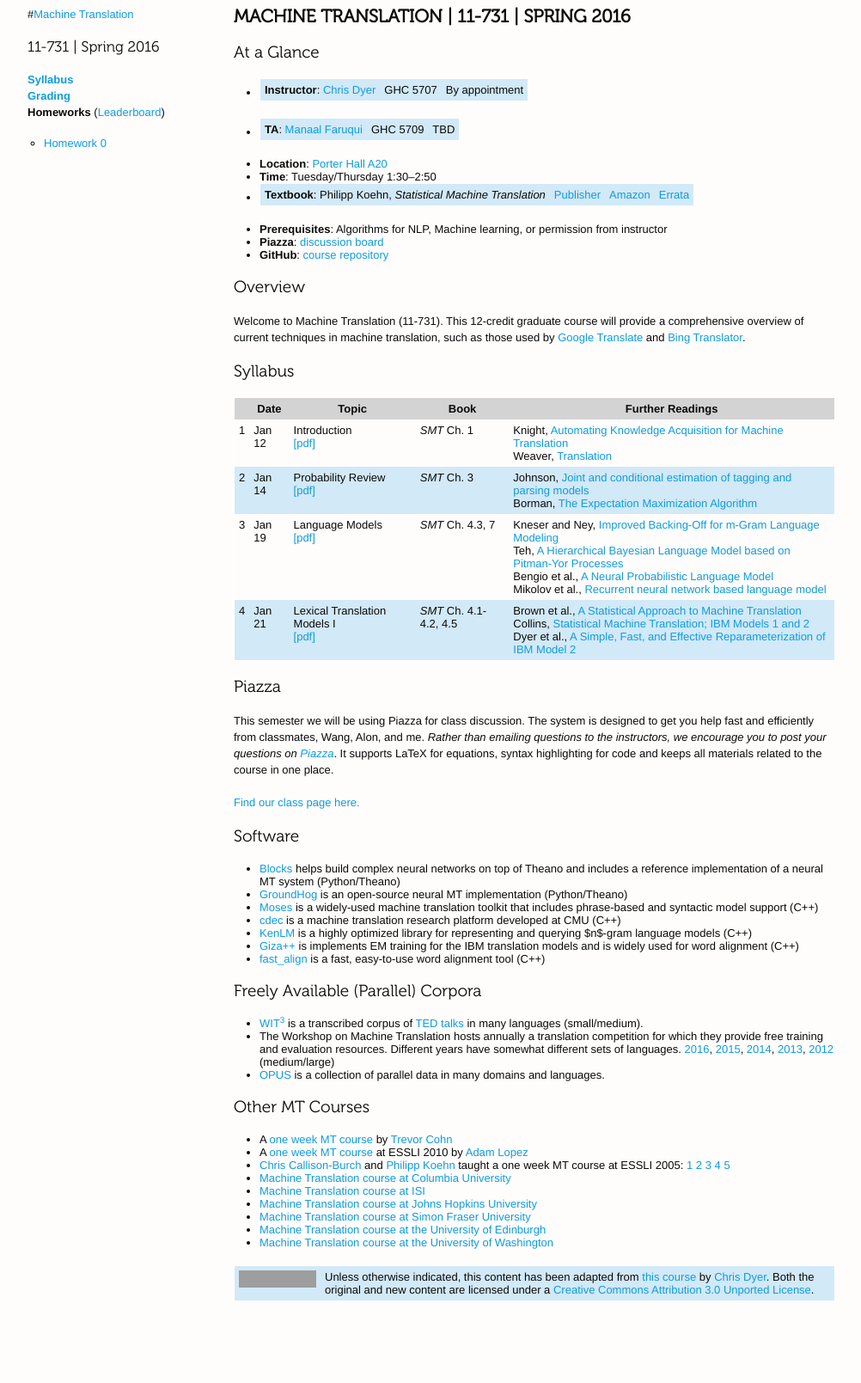
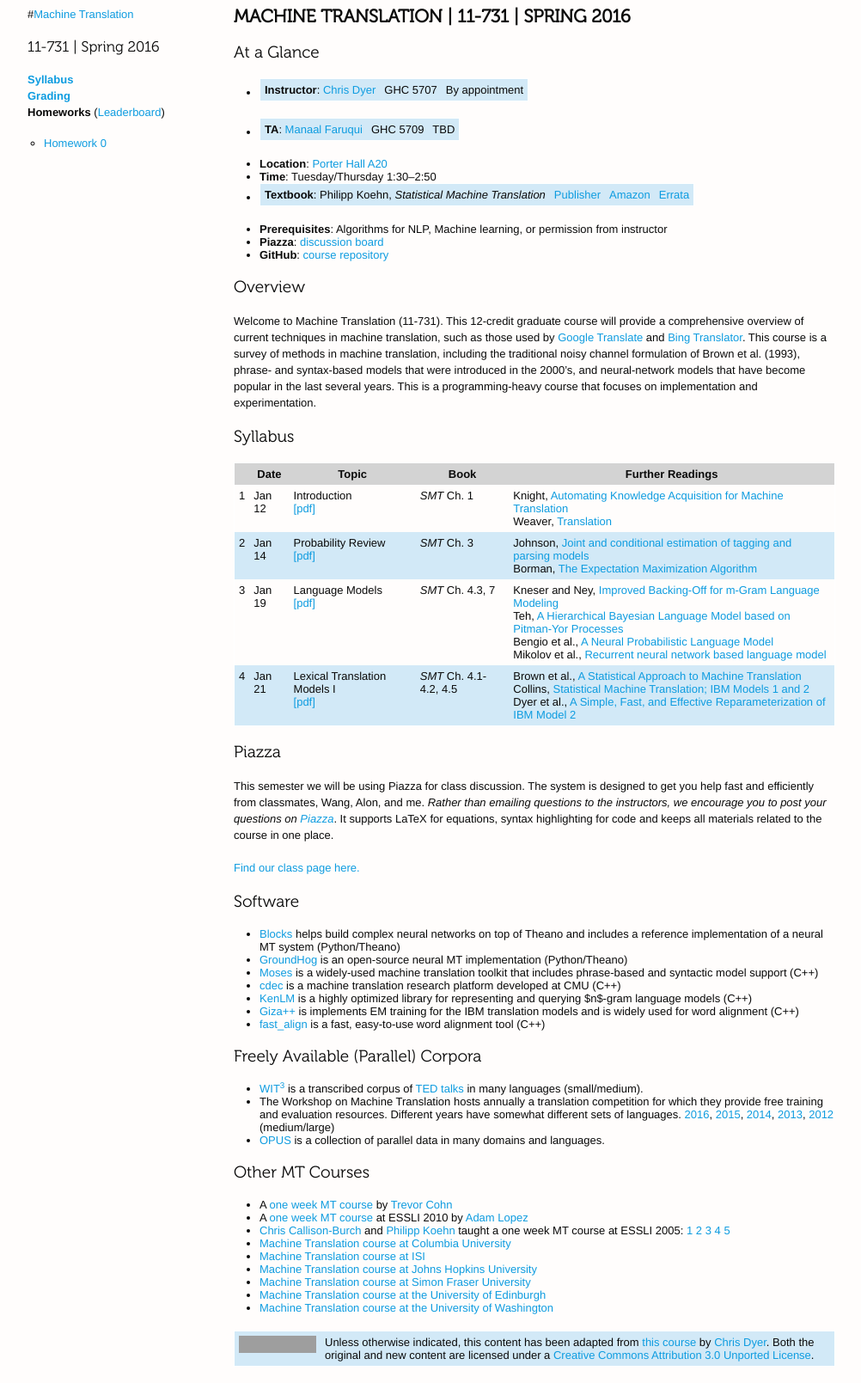
Before and after one commit to redpony/cmu-mt-11731, a Jekyll site: the page built from index.md, in a window 1280 px wide. Shown: the whole page at 86% size, without its empty margins (138-1140 px from the left). Built offline with Jekyll 4.4.1, drawn with Linux system fonts in a browser that asks for light colours; before the commit the page ends 1533 px from its top, so only the background shows below that; grey boxes are pictures that could not be loaded.

Commit message:
updated description

```diff
--- a/index.md
+++ b/index.md
@@ -17,7 +17,7 @@ title: Overview
 
 ## Overview
 
-Welcome to Machine Translation (11-731). This 12-credit graduate course will provide a comprehensive overview of current techniques in machine translation, such as those used by [Google Translate](http://translate.google.com/) and [Bing Translator](http://www.bing.com/translator).
+Welcome to Machine Translation (11-731). This 12-credit graduate course will provide a comprehensive overview of current techniques in machine translation, such as those used by [Google Translate](http://translate.google.com/) and [Bing Translator](http://www.bing.com/translator). This course is a survey of methods in machine translation, including the traditional noisy channel formulation of Brown et al. (1993), phrase- and syntax-based models that were introduced in the 2000's, and neural-network models that have become popular in the last several years. This is a programming-heavy course that focuses on implementation and experimentation.
 
 ## Syllabus
 
```
